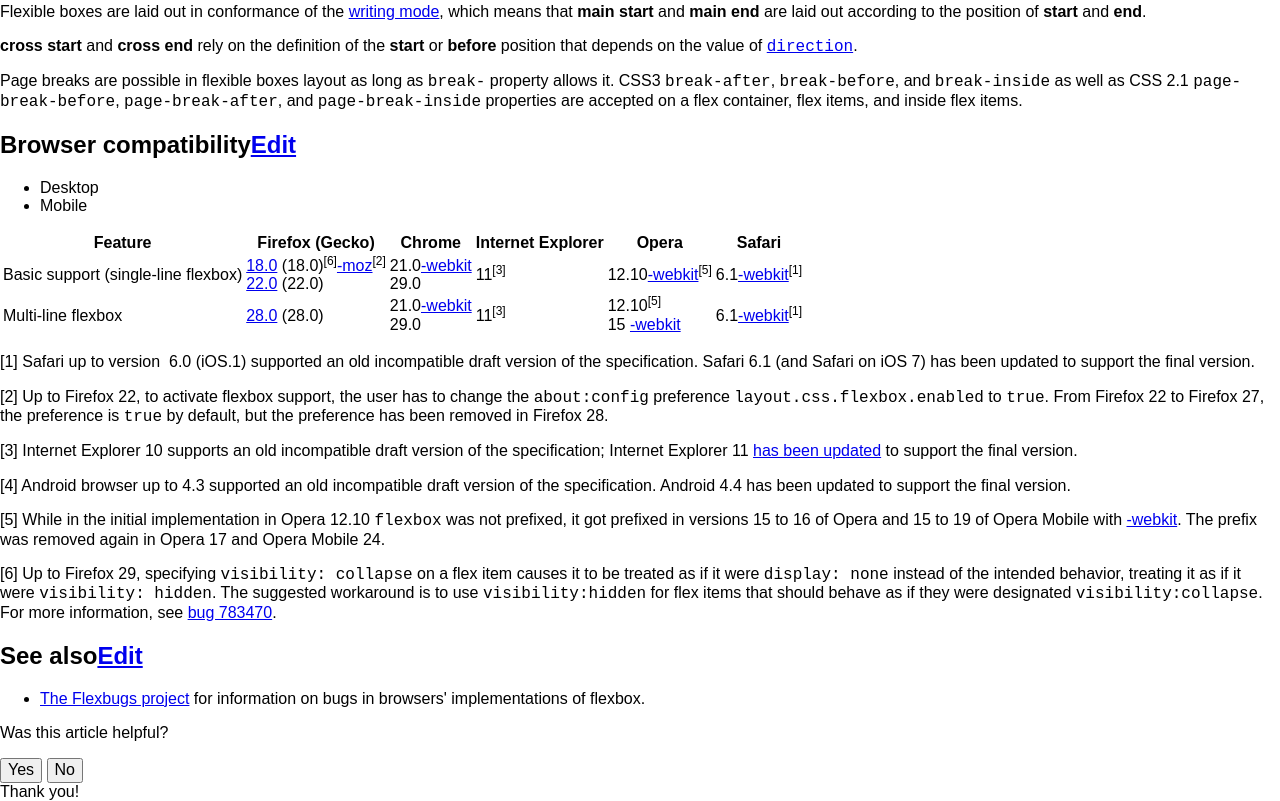
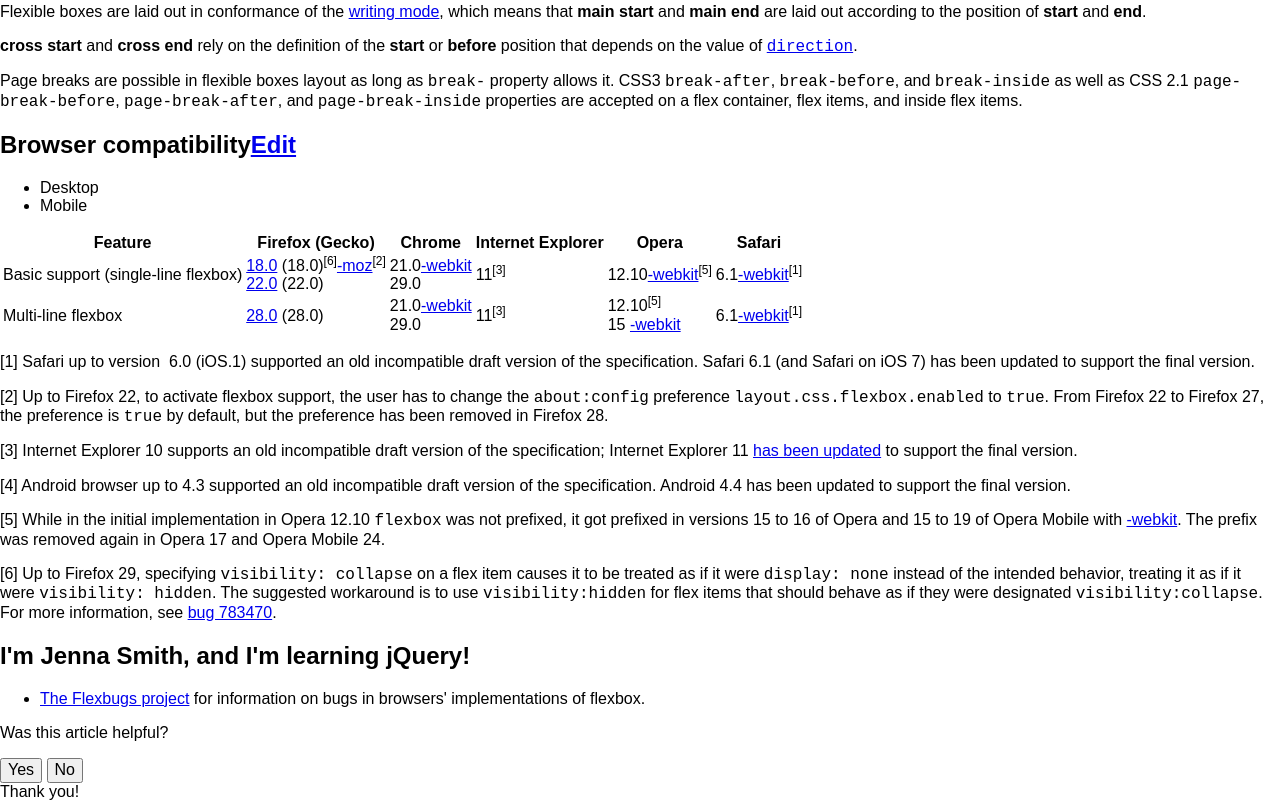
Before and after one commit to jennawsmith/hw_jquery_smith_jenna, a plain HTML site: page index.html in a window 1280 px wide. Shown: the part 5038-5839 px from the top of the page. Drawn offline with Linux system fonts and the light colour scheme.

Commit message:
add jquery ready function to add text to h2

```diff
--- a/index.html
+++ b/index.html
@@ -392,7 +392,8 @@
 
 
 
+    <script src="js/jquery-3.2.1.min.js"></script>
     <script src="js/main.js"></script>
-    <script src="js/jquery-3.2.1.min.js"></script>
+
 </body>
 </html>
--- a/js/main.js
+++ b/js/main.js
@@ -0,0 +1,4 @@
+$(document).ready(function () {
+    var headings = $('h2');
+    $(headings).last().text("I'm Jenna Smith, and I'm learning jQuery!");
+});
```
